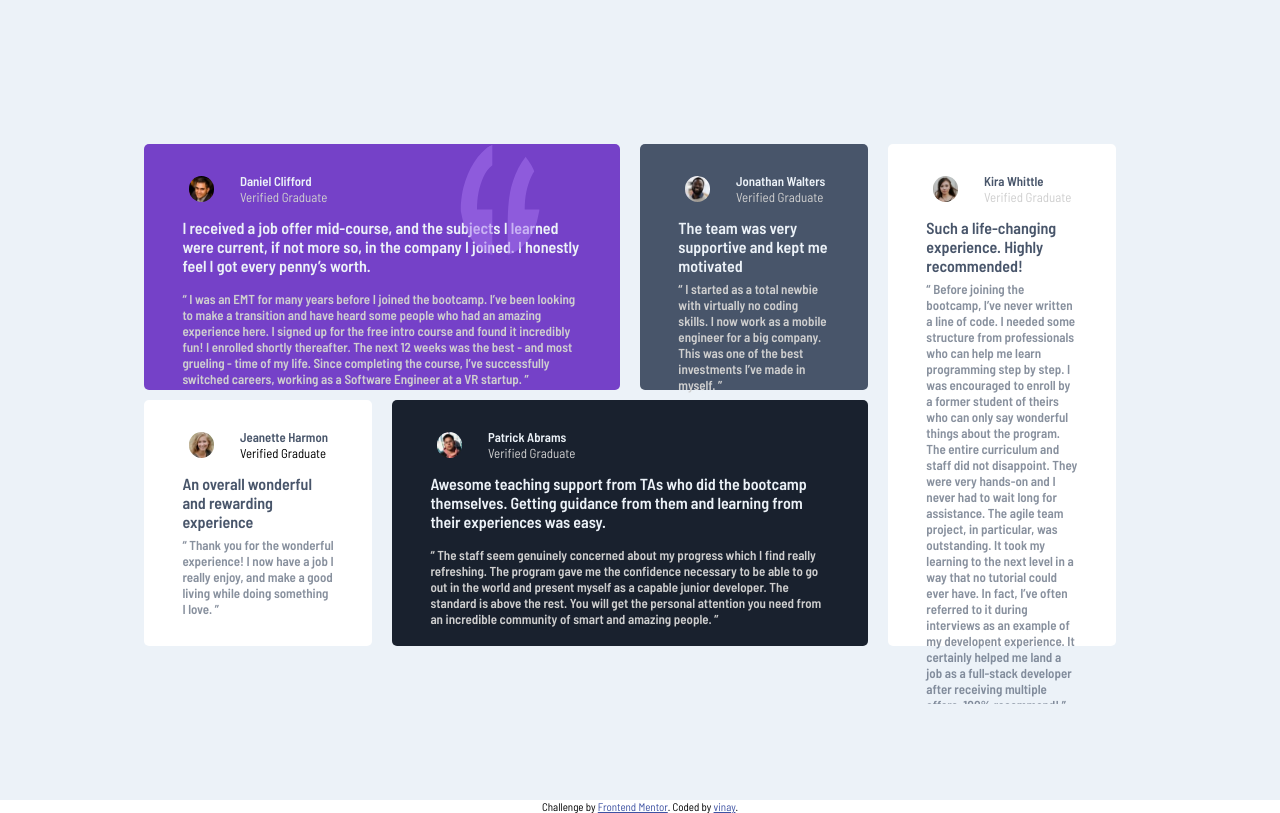
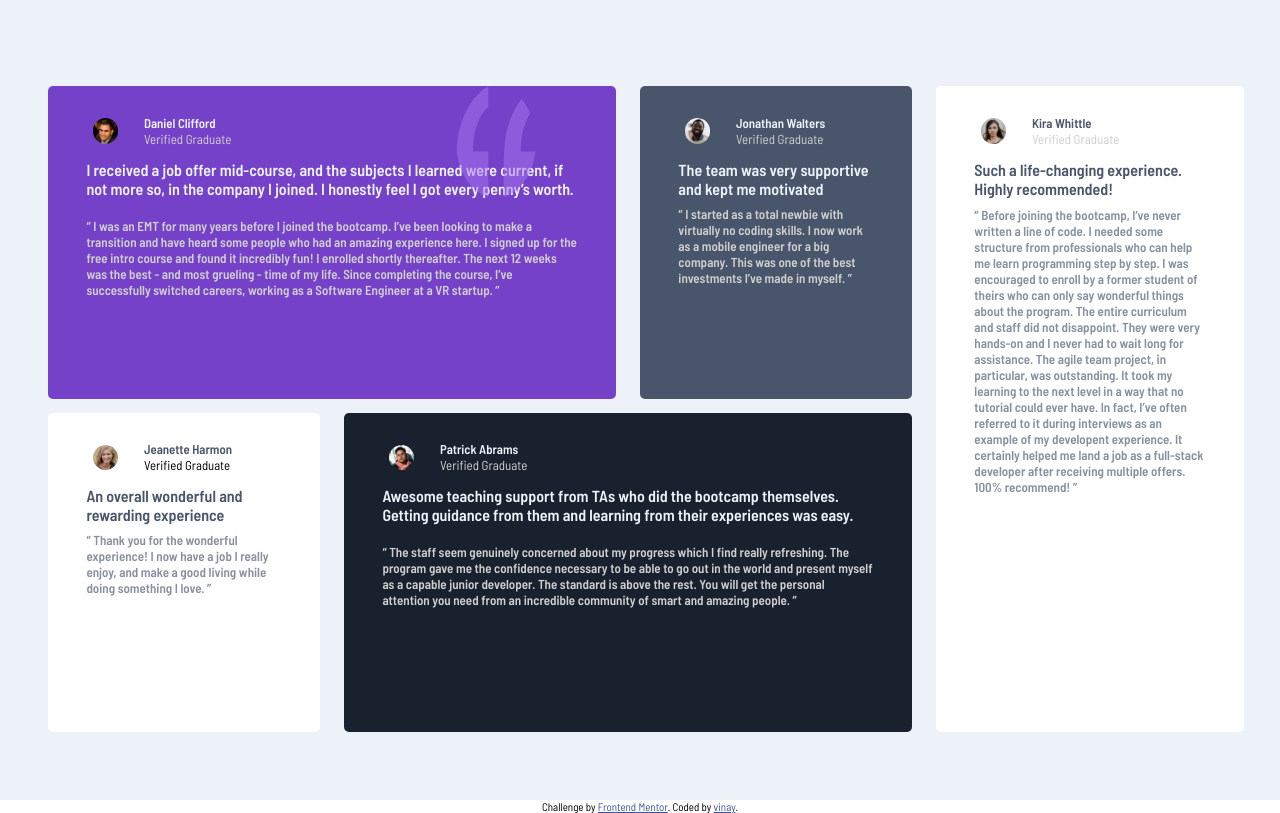
Before and after one commit to vinaykumar91/testimonials-grid-section, a plain HTML site: page index.html in a window 1280 px wide. Drawn offline with Linux system fonts and the light colour scheme.

Commit message:
Update styles.css

```diff
--- a/styles.css
+++ b/styles.css
@@ -106,8 +106,8 @@ img{
         display: grid;
         height: 100%;
         width: 100%;
-        grid-template-columns: 23% 23% 23% 23%;
-        grid-template-rows: 48% 48%;
+        grid-template-columns: 23% 23% 23% 26%;
+        grid-template-rows: 47% 48%;
         gap:2%;
         padding: 3em;
         margin-right: -5em;
@@ -116,6 +116,7 @@ img{
         padding:3vw;
         border-radius: 5px;
     }
+
     .text-type3{
         margin-top:-1em;
     }
@@ -213,14 +214,3 @@ img{
 
     }
 }
-@media only screen and (min-width:1200px)
-{
-    main{
-        height: 100vh;
-        width: 100%;
-        background-color: hsl(210, 46%, 95%);
-        overflow: hidden;
-        padding:7.5%;
-    }
-
-}
```
